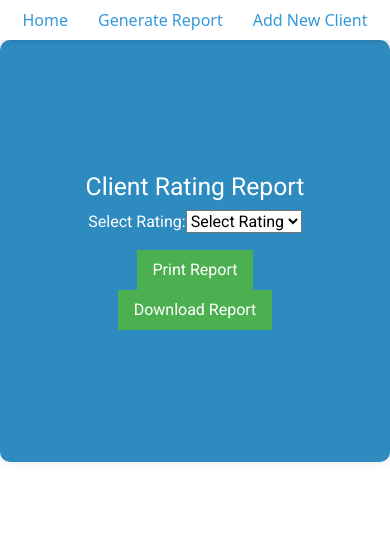
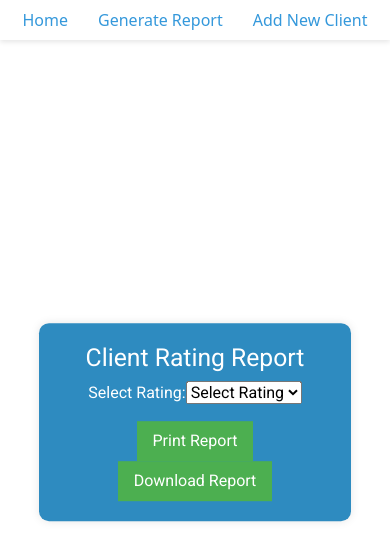
Before and after one commit to AveryCS/clientcal-react-app, a React (Vite) app: page /client-rating-report in a window 390 px wide. Shown: the top 560 px of the page. Built offline with nearby package versions, Linux system fonts and the light colour scheme.

Commit message:
Client rating report box centered in the midddle of the page

```diff
--- a/src/components/ClientRatingReportView.css
+++ b/src/components/ClientRatingReportView.css
@@ -1,19 +1,26 @@
-.report-container{
-    display: flex;
-    flex-direction: column;
-    align-items: center;
-    justify-content: center;
-    height: 50vh;
+.report-container {
+    position: absolute;
+    top: 50%;
+    left: 50%;
+    transform: translate(-50%, -50%);
+    width: 400px; /* Adjust the width as needed */
+    height: 400px; /* Adjust the height as needed */
     background-color: #2E8BC0;
     color: white;
     font-family: 'Roboto', sans-serif;
     padding: 20px;
     box-shadow: 0 0 10px rgba(0, 0, 0, 0.1);
     border-radius: 10px;
-}
+  }
+  .container-contents {
+    display: flex;
+    flex-direction: column;
+    align-items: center;
+  }
 
-@media (max-width: 768px) {
+  @media (max-width: 768px) {
     .report-container {
-      padding: 20px;
+      width: 80%; /* Adjust the width as needed for smaller screens */
+      height: auto; /* Adjust the height as needed for smaller screens */
     }
-}
+  }
--- a/src/components/ClientRatingReportView.tsx
+++ b/src/components/ClientRatingReportView.tsx
@@ -77,7 +77,7 @@ const ClientRatingReportView: React.FC = () => {
     <div>
        <NavBar />
       <div className="report-container">
-
+        <div className="container-contents">
       <h2>Client Rating Report</h2>
       <label>
         Select Rating:
@@ -110,6 +110,7 @@ const ClientRatingReportView: React.FC = () => {
       <button onClick={handleDownloadReport}>Download Report</button>
     </div>
     </div>
+    </div>
   );
 };
 
```
